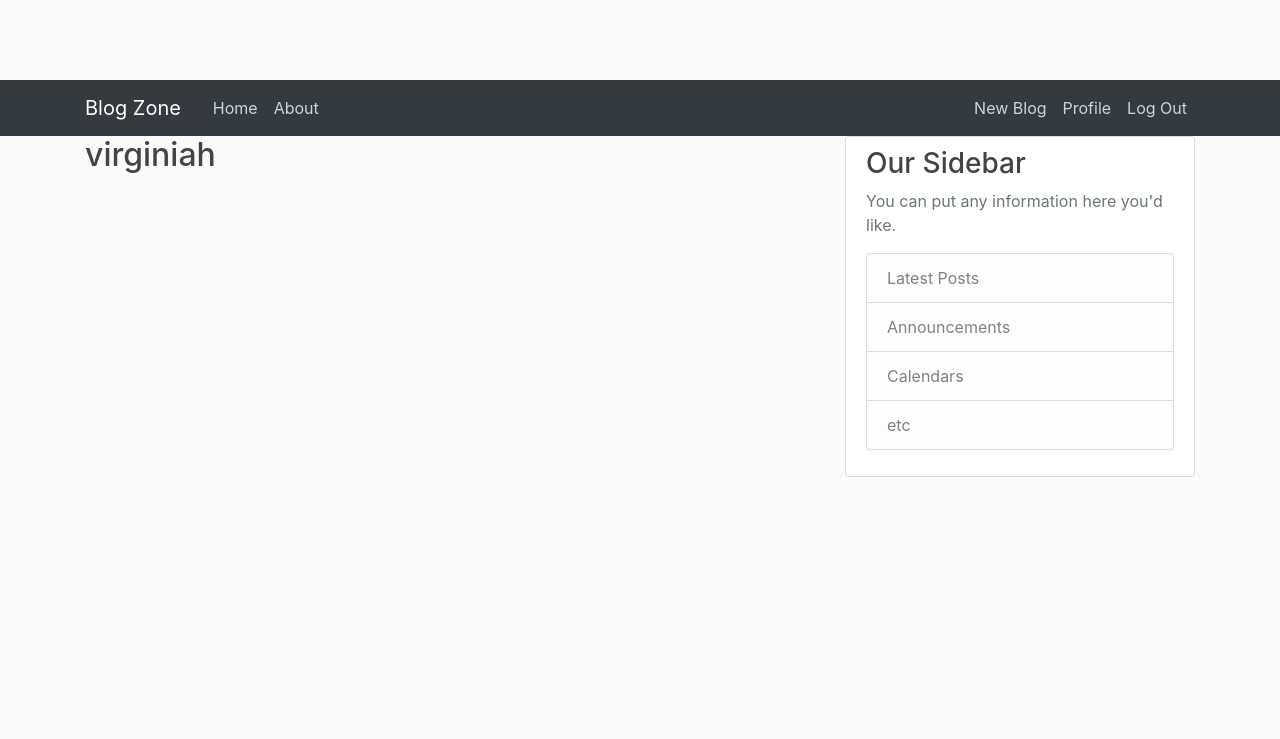
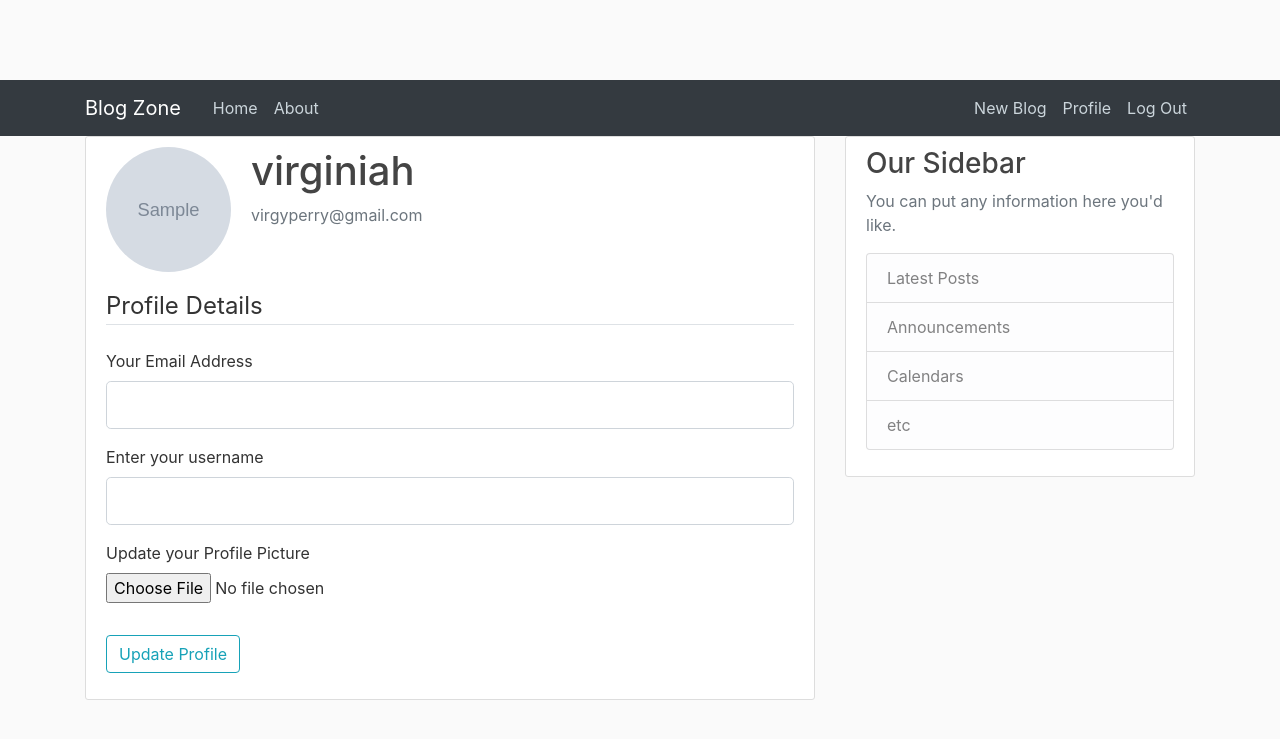
Before and after one commit to virginiah894/Blog-Post, a Flask app: template app/templates/profile.html in a window 1280 px wide. Shown: the top 739 px of the page. Run offline with Flask 2, Linux system fonts and the light colour scheme; a user stored in the database is signed in; the template is opened without the code that fills it: values that come from a table or form of the project are taken from there, most other values are stand-ins (such as "Sample title", 1, 10 or a date in 2020); grey boxes marked "Sample" are stand-in pictures; some libraries are stand-ins or nearby versions.

Commit message:
add the forms for the user to input changes

```diff
--- a/app/templates/profile.html
+++ b/app/templates/profile.html
@@ -1,4 +1,63 @@
 {% extends "base.html"%}
 {% block content %}
-   <h2>{{current_user.username}}</h2>
+<div class="content-section">
+  <div class="media">
+    <img class="rounded-circle account-img" src="{{image_file}}" alt="">
+    <div class="media-body">
+      <h2 class="account-heading">{{current_user.username}}</h2>
+      <p class="text-secondary">{{current_user.email}}</p>
+    </div>
+  </div>
+  <!-- form -->
+
+  <form method="POST" action="" enctype="multipart/form-data">
+    {{ form.hidden_tag() }}
+    <!-- protects the html  -->
+    <fieldset class="form-group">
+      <legend class="border-bottom mb-4">Profile Details</legend>
+      <div class="form-group">
+        {{ form.email.label(class="form-control-label") }}
+
+        {% if form.email.errors %}
+        {{ form.email(class="form-control form-control-lg is-invalid") }}
+        <div class="invalid-feedback">
+          {% for error in form.email.errors %}
+          <span>{{ error }}</span>
+          {% endfor %}
+        </div>
+        {% else %}
+        {{ form.email(class="form-control form-control-lg") }}
+        {% endif %}
+      </div>
+      <div class="form-group">
+        {{ form.username.label(class="form-control-label") }}
+        {% if form.username.errors %}
+        {{ form.username(class="form-control form-control-lg is-invalid") }}
+        <div class="invalid-feedback">
+          {% for error in form.username.errors %}
+          <span>{{ error }}</span>
+          {% endfor %}
+        </div>
+        {% else %}
+        {{ form.username(class="form-control form-control-lg") }}
+        {% endif %}
+      </div>
+      <div class="form-group">
+        {{form.picture.label()}}
+        {{form.picture(class = "form-control-file")}}
+        {% if form.picture.errors %}
+        {% for error in form.picture.errors %}
+        <span class="text-danger">{{ error }}</span>
+        <br>
+        {% endfor %}
+        {% endif %}
+
+      </div>
+</fieldset>
+<div class="form-group">
+  {{ form.submit(class="btn btn-outline-info") }}
+</div>
+</form>
+
+</div>
 {% endblock %}
```
